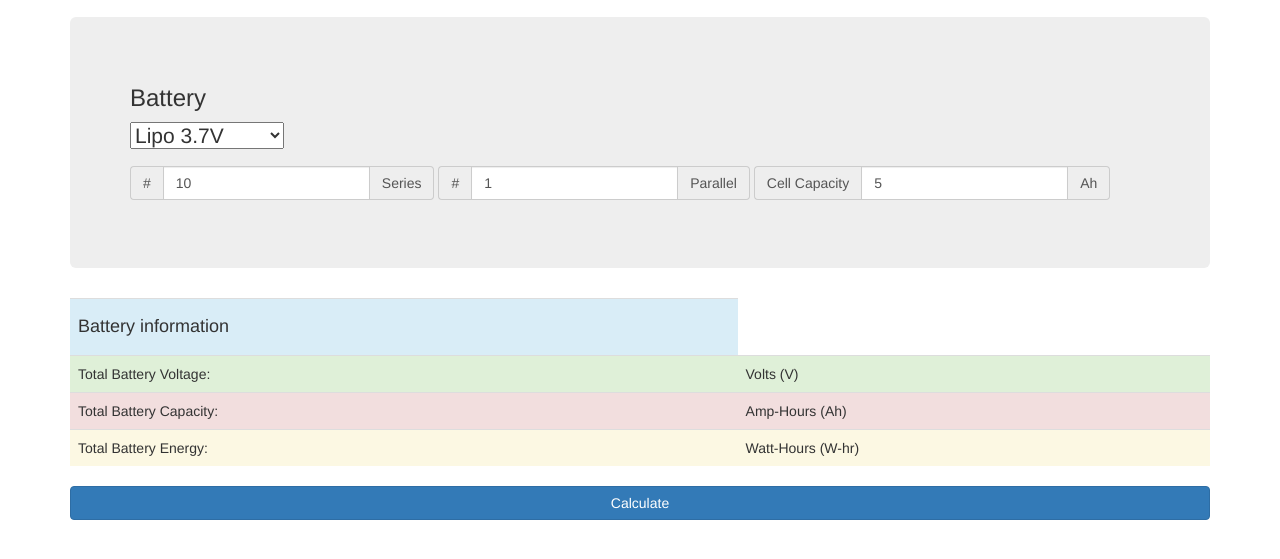
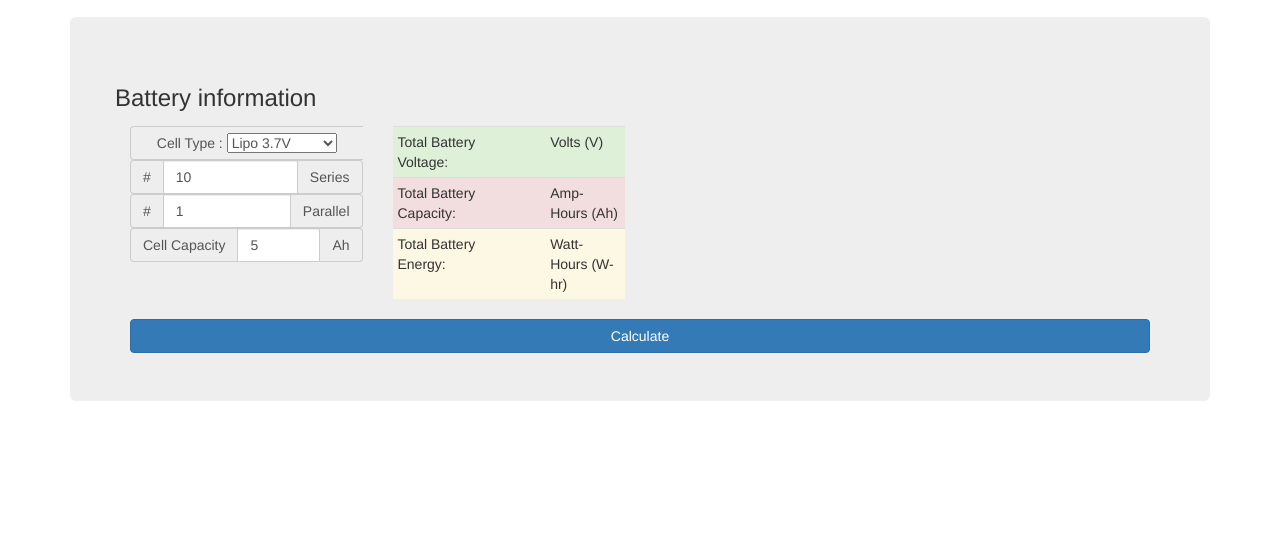
Before and after one commit to saulc/esk8calculator, a plain HTML site: page index.html in a window 1280 px wide. Shown: the part 53-612 px from the top of the page. Drawn offline with nearby package versions, Linux system fonts and the light colour scheme; a script that the page names is missing.

Commit message:
row/col
updated in to bootstrap rows and columns for compact layout

```diff
--- a/index.html
+++ b/index.html
@@ -64,24 +64,29 @@
 
       <!-- Main component for a primary marketing message or call to action -->
       <div class="jumbotron">
-        <h3>Battery</h3>
-        <p>
+
+        <div class="row">
+        <h3>Battery information</h3>
+           <p id="batteryinfo"</p>
+        </div>
+
 
               <!-- user input -->
               <!-- cell type -->
 
-    <select id="type">
-      <option value="3.7">Lipo 3.7V</option>
-      <option value="3.6">Li-ion 3.6V</option>
-       <option value="3.3">LiFePO4 3.3V</option>
-        <option value="12">SLA 12V</option>
-    </select>
 
-    </br>
+       <div class="row">
+          <div class="col-md-3">
+      <form class="form">
+        <div class="form-group">
+           <div class="input-group-addon">Cell Type   :
+           <select id="type">
+            <option value="3.7">Lipo 3.7V</option>
+            <option value="3.6">Li-ion 3.6V</option>
+             <option value="3.3">LiFePO4 3.3V</option>
+              <option value="12">SLA 12V</option>
+          </select></div>
 
-
-      <form class="form-inline">
-        <div class="form-group">
           <label class="sr-only" for="scells"># of cells in series</label>
           <div class="input-group">
             <div class="input-group-addon">#</div>
@@ -101,38 +106,35 @@
         </div>
         </form>
       </br>
-    </div>
-        <div class="myoutput">
-          <table class="table table-striped">
+      </div>
 
-
-          <tr class="info"><td><h4>Battery information</h4></td>
-            <td><p id="batteryinfo"</p></td>
-          </tr>
+          <div class="col-md-3">
+          <table class="table table-striped table-condensed">
           <tr class="success">
-            <td>Total Battery Voltage:</td>
-            <td><p id="batteryvol"></p></td>
-            <td>Volts (V)</td>
+            <td class="col-md-1">Total Battery Voltage:</td>
+            <td class="col-md-1"><p id="batteryvol"></p></td>
+            <td class="col-md-1">Volts (V)</td>
           </tr>
           <tr class="danger">
-            <td>Total Battery Capacity: </td>
-            <td><p id="batterycap"></p></td>
-            <td>Amp-Hours (Ah)</td>
+            <td class="col-md-1">Total Battery Capacity: </td>
+            <td class="col-md-1"><p id="batterycap"></p></td>
+            <td class="col-md-1">Amp-Hours (Ah)</td>
           </tr>
            <tr class="warning">
-            <td>Total Battery Energy: </td>
-            <td><p id="batteryenergy"></p></td>
-            <td>Watt-Hours (W-hr)</td>
+            <td class="col-md-1">Total Battery Energy: </td>
+            <td class="col-md-1"><p id="batteryenergy"></p></td>
+            <td class="col-md-1">Watt-Hours (W-hr)</td>
           </tr>
         </table>
         </div>
-        </p>
+      </div>
+
+
 
         <button onclick="javascript:calc()" method="post" type="submit" class="btn btn-primary btn-block">Calculate</button>
 
 
-        </p>
-      </div>
+
 
     </div> <!-- /container -->
 
```
